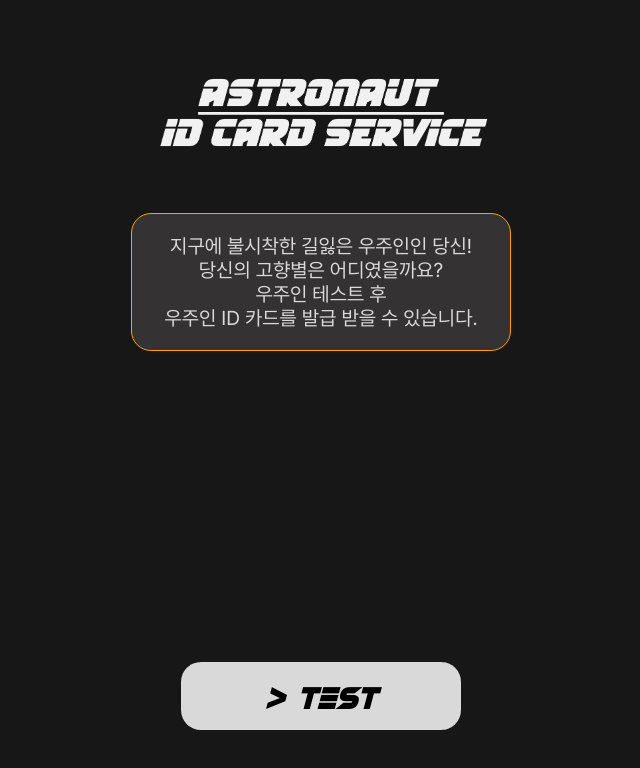
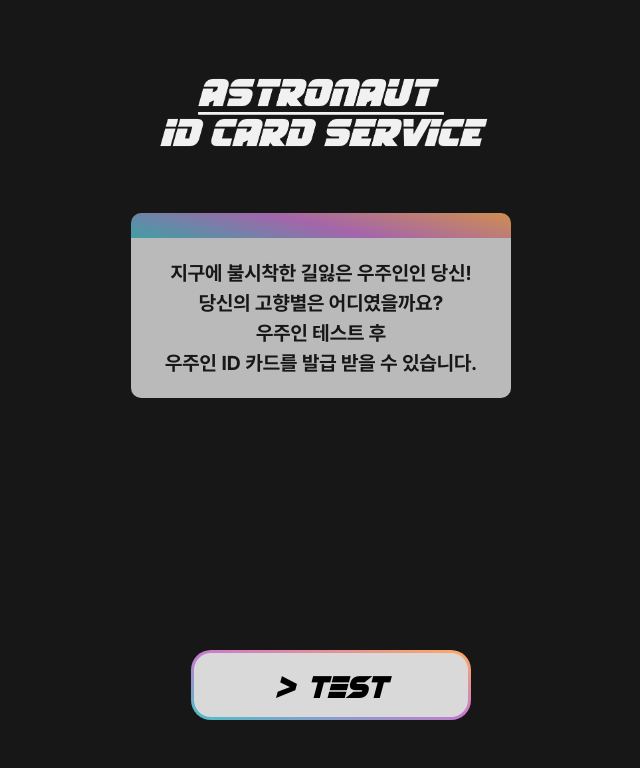
Before and after one commit to TEAM-WooKa/ASTRONAUT, a Next.js app: page / in a window 1280 px wide. Shown: the top 768 px of the page, without its empty margins (319-959 px from the left). Built offline with nearby package versions, Linux system fonts and the light colour scheme.

Commit message:
feat: 그라데이션 버튼 생성

```diff
--- /dev/null
+++ b/src/assets/styles/gradient.tsx
@@ -0,0 +1,30 @@
+import styled from 'styled-components';
+
+export const Gradient1 = styled.div`
+  background: rgb(254, 172, 94);
+  background: linear-gradient(
+    193deg,
+    rgba(254, 172, 94, 1) 0%,
+    rgba(199, 121, 208, 1) 50%,
+    rgba(75, 192, 200, 1) 100%
+  );
+
+  /* border-image: linear-gradient(to right, red 0%, orange 100%);
+  border-image-slice: 1; */
+`;
+
+export const GradientBox = styled.div`
+  border: 5px solid transparent;
+  border-radius: 10px;
+  background-image: linear-gradient(
+    193deg,
+    rgba(254, 172, 94, 1) 0%,
+    rgba(199, 121, 208, 1) 50%,
+    rgba(75, 192, 200, 1) 100%
+  );
+
+  background-origin: border-box;
+  background-clip: content-box, border-box;
+`;
+
+export default Gradient1;
--- /dev/null
+++ b/src/component/common/GradientBox.tsx
@@ -0,0 +1,29 @@
+import { Gradient1 } from '@/assets/styles/gradient';
+import { ReactNode } from 'react';
+import styled from 'styled-components';
+
+interface GradientBoxProps {
+  title?: string;
+  children: ReactNode;
+}
+function GradientBox({ title, children }: GradientBoxProps) {
+  return (
+    <>
+      <TitleWrapper>{title}</TitleWrapper>
+      <Content>{children}</Content>
+    </>
+  );
+}
+
+const TitleWrapper = styled(Gradient1)`
+  height: 25px;
+  border-radius: 10px 10px 0 0;
+  opacity: 0.8;
+`;
+
+const Content = styled.div`
+  border-radius: 0 0 10px 10px;
+  background-color: rgba(255, 255, 255, 0.7);
+`;
+
+export default GradientBox;
--- /dev/null
+++ b/src/component/common/GradientButton.tsx
@@ -0,0 +1,39 @@
+import styled from 'styled-components';
+
+interface GradientButtonProps {
+  content: string;
+  onClick?: () => void;
+}
+function GradientButton({ content, onClick }: GradientButtonProps) {
+  return <Wrapper onClick={onClick}>{content}</Wrapper>;
+}
+
+const Wrapper = styled.button`
+  width: 100%;
+  height: 70px;
+  color: #000;
+  padding: 2px;
+
+  font-family: 'Space-Quest';
+  font-style: italic;
+  font-size: 32px;
+
+  border: 1px solid transparent;
+  border-radius: 20px;
+  background-image: linear-gradient(
+      ${(props) => props.theme.colors.lightGrey},
+      ${(props) => props.theme.colors.lightGrey}
+    ),
+    linear-gradient(
+      193deg,
+      rgba(254, 172, 94, 1) 0%,
+      rgba(199, 121, 208, 1) 50%,
+      rgba(75, 192, 200, 1) 100%
+    );
+
+  background-origin: border-box;
+  background-clip: content-box, border-box;
+  margin: 10px;
+`;
+
+export default GradientButton;
--- a/src/pages/index.tsx
+++ b/src/pages/index.tsx
@@ -1,5 +1,7 @@
 import AButton from '@/component/common/AButton';
 import AText from '@/component/common/AText';
+import GradientBox from '@/component/common/GradientBox';
+import GradientButton from '@/component/common/GradientButton';
 import withLayout from '@/component/hoc/withLayout';
 import Image from 'next/image';
 import { useRouter } from 'next/router';
@@ -18,15 +20,17 @@ function Home() {
         <MainLogoWrapper>
           <Image src={'/main_logo.png'} alt="logo" width={380} height={80} />
         </MainLogoWrapper>
+        <GradientBox>
           <TextWrapper>
             <p>지구에 불시착한 길잃은 우주인인 당신!</p>
             <p>당신의 고향별은 어디였을까요?</p>
             <p>우주인 테스트 후</p>
             <p>우주인 ID 카드를 발급 받을 수 있습니다.</p>
           </TextWrapper>
+        </GradientBox>
       </div>
       <ButtonWrapper>
-        <AButton content="> test" onClick={goTest} />
+        <GradientButton content="> test" onClick={goTest} />
       </ButtonWrapper>
     </Wrapper>
   );
@@ -52,9 +56,9 @@ const MainLogoWrapper = styled.div`
 `;
 
 const TextWrapper = styled(AText)`
-  color: ${(props) => props.theme.colors.bg2};
-  background-color: ${(props) => props.theme.colors.main2};
-  border: 1px solid ${(props) => `${props.theme.colors.sub3}`};
+  line-height: 30px;
+  color: ${(props) => props.theme.colors.bg};
+  font-weight: 700;
   padding: 20px 0;
   border-radius: 20px;
   width: 100%;
```
Also changed, not shown: public/fonts/Pretendard/stylesheet.css (indentation only). Lines whose indentation alone changed are shown as unchanged.
